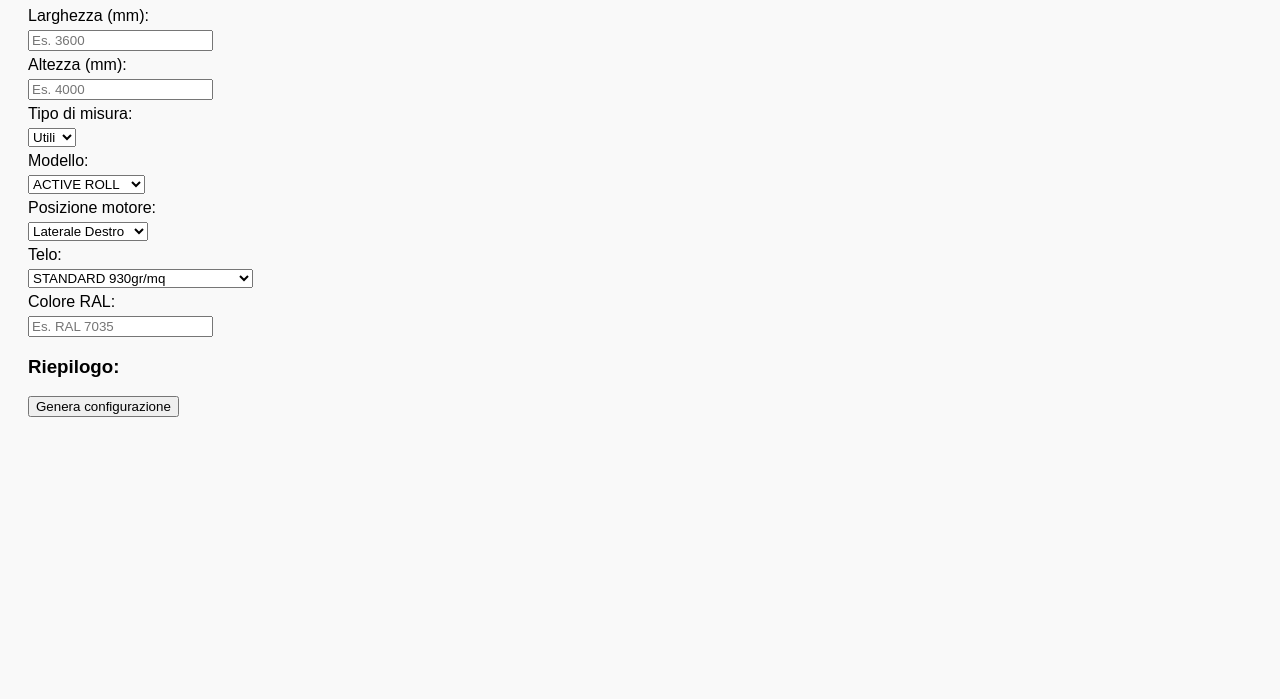
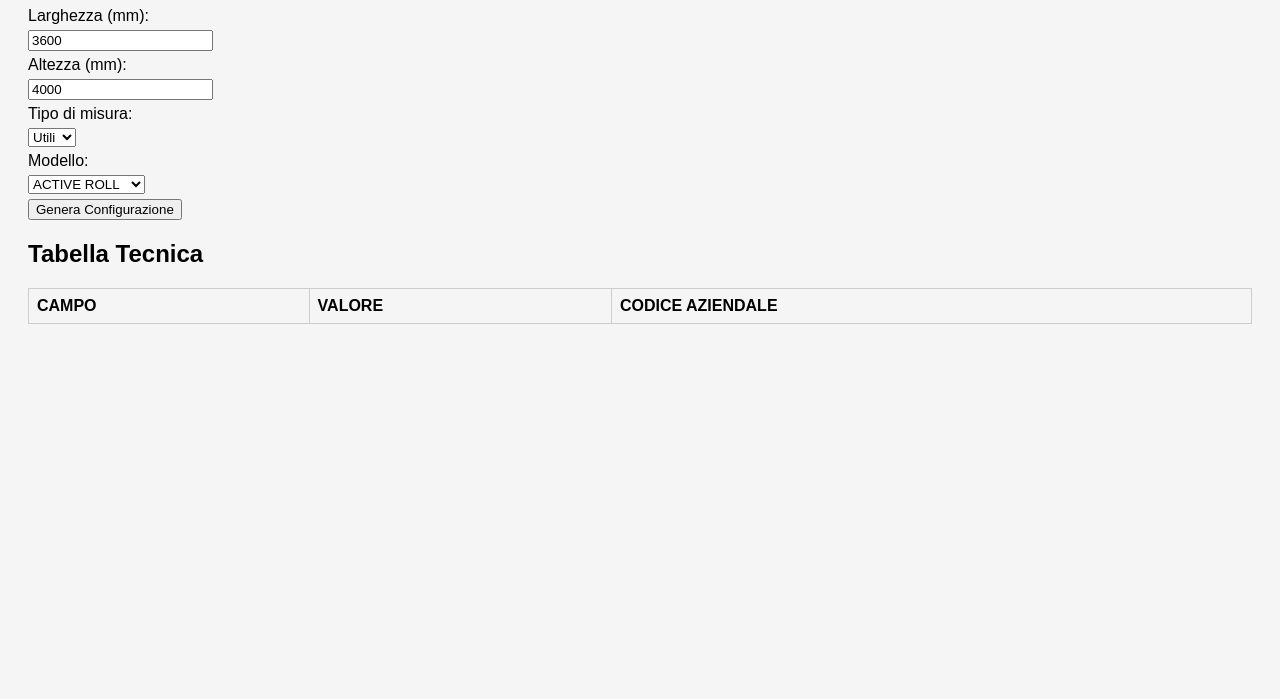
Before and after one commit to IngRonzano/make-giovi-doors, a plain HTML site: page index.html in a window 1280 px wide. Shown: the part 101-800 px from the top of the page. Drawn offline with Linux system fonts and the light colour scheme.

Commit message:
Add files via upload

```diff
--- a/index.html
+++ b/index.html
@@ -9,8 +9,15 @@
 </head>
 <body>
   <div id="root">
-    <h1>MAKE GIOVI DOORS - Web App Reale</h1>
+    <h1>MAKE GIOVI DOORS - Web App</h1>
     <div id="app"></div>
-  </div>
+    <div id="disegno-tecnico"></div>
+    <h2>Tabella Tecnica</h2>
+    <table>
+      <thead>
+        <tr><th>CAMPO</th><th>VALORE</th><th>CODICE AZIENDALE</th></tr>
+      </thead>
+      <tbody id="tabella-tecnica"></tbody>
+    </table>
 </body>
 </html>
--- a/main.js
+++ b/main.js
@@ -3,10 +3,10 @@ document.addEventListener("DOMContentLoaded", () => {
   const app = document.getElementById("app");
   app.innerHTML = `
     <label>Larghezza (mm):</label>
-    <input id="width" type="number" placeholder="Es. 3600" />
+    <input id="width" type="number" value="3600" />
 
     <label>Altezza (mm):</label>
-    <input id="height" type="number" placeholder="Es. 4000" />
+    <input id="height" type="number" value="4000" />
 
     <label>Tipo di misura:</label>
     <select id="misura">
@@ -15,41 +15,34 @@ document.addEventListener("DOMContentLoaded", () => {
     </select>
 
     <label>Modello:</label>
-    <select id="modello">
-      <option>ACTIVE ROLL</option>
-      <option>MASTER ROLL</option>
-      <option>MASTER PACK</option>
+    <select id="modello" onchange="aggiornaDisegno()">
+      <option value="active">ACTIVE ROLL</option>
+      <option value="master-roll">MASTER ROLL</option>
+      <option value="master-pack">MASTER PACK</option>
     </select>
 
-    <label>Posizione motore:</label>
-    <select>
-      <option>Laterale Destro</option>
-      <option>Laterale Sinistro</option>
-      <option>Frontale Destro</option>
-      <option>Frontale Sinistro</option>
-    </select>
-
-    <label>Telo:</label>
-    <select>
-      <option>STANDARD 930gr/mq</option>
-      <option>COIBENTATO 3mm</option>
-      <option>COIBENTATO SUPERTECK 8mm</option>
-    </select>
-
-    <label>Colore RAL:</label>
-    <input type="text" placeholder="Es. RAL 7035" />
-
-    <h3>Riepilogo:</h3>
-    <div id="output"></div>
-    <button onclick="genera()">Genera configurazione</button>
+    <button onclick="generaTabella()">Genera Configurazione</button>
   `;
 });
 
-function genera() {
+function aggiornaDisegno() {
+  const modello = document.getElementById("modello").value;
+  const imgBox = document.getElementById("disegno-tecnico");
+  imgBox.innerHTML = `<img src="${modello}.jpg" alt="Disegno tecnico ${modello}">`;
+}
+
+function generaTabella() {
   const w = document.getElementById("width").value;
   const h = document.getElementById("height").value;
-  const tipo = document.getElementById("misura").value;
+  const misura = document.getElementById("misura").value;
   const modello = document.getElementById("modello").value;
-  document.getElementById("output").innerText =
-    `Modello: ${modello}\nLarghezza: ${w} mm\nAltezza: ${h} mm\nTipo: ${tipo}`;
+
+  const tabella = document.getElementById("tabella-tecnica");
+  tabella.innerHTML = `
+    <tr><td>MODELLO</td><td>${modello}</td><td><input/></td></tr>
+    <tr><td>LARGHEZZA (${misura})</td><td>${w} mm</td><td><input/></td></tr>
+    <tr><td>ALTEZZA (${misura})</td><td>${h} mm</td><td><input/></td></tr>
+    <tr><td>MONTANTI</td><td>Auto</td><td><input/></td></tr>
+    <tr><td>TRAVERSA</td><td>Auto</td><td><input/></td></tr>
+  `;
 }
--- a/style.css
+++ b/style.css
@@ -1 +1,6 @@
-body { font-family: sans-serif; padding: 20px; background-color: #f9f9f9; } input, select { margin: 5px 0; display: block; }
+
+body { font-family: sans-serif; padding: 20px; background: #f5f5f5; }
+input, select, button { margin: 5px 0; display: block; }
+table { border-collapse: collapse; margin-top: 20px; width: 100%; }
+th, td { border: 1px solid #ccc; padding: 8px; text-align: left; }
+#disegno-tecnico img { max-width: 100%; margin-top: 20px; border: 1px solid #999; }
```
Also changed, not shown: active.jpg (added), master-pack.jpg (added), master-roll.jpg (added).
